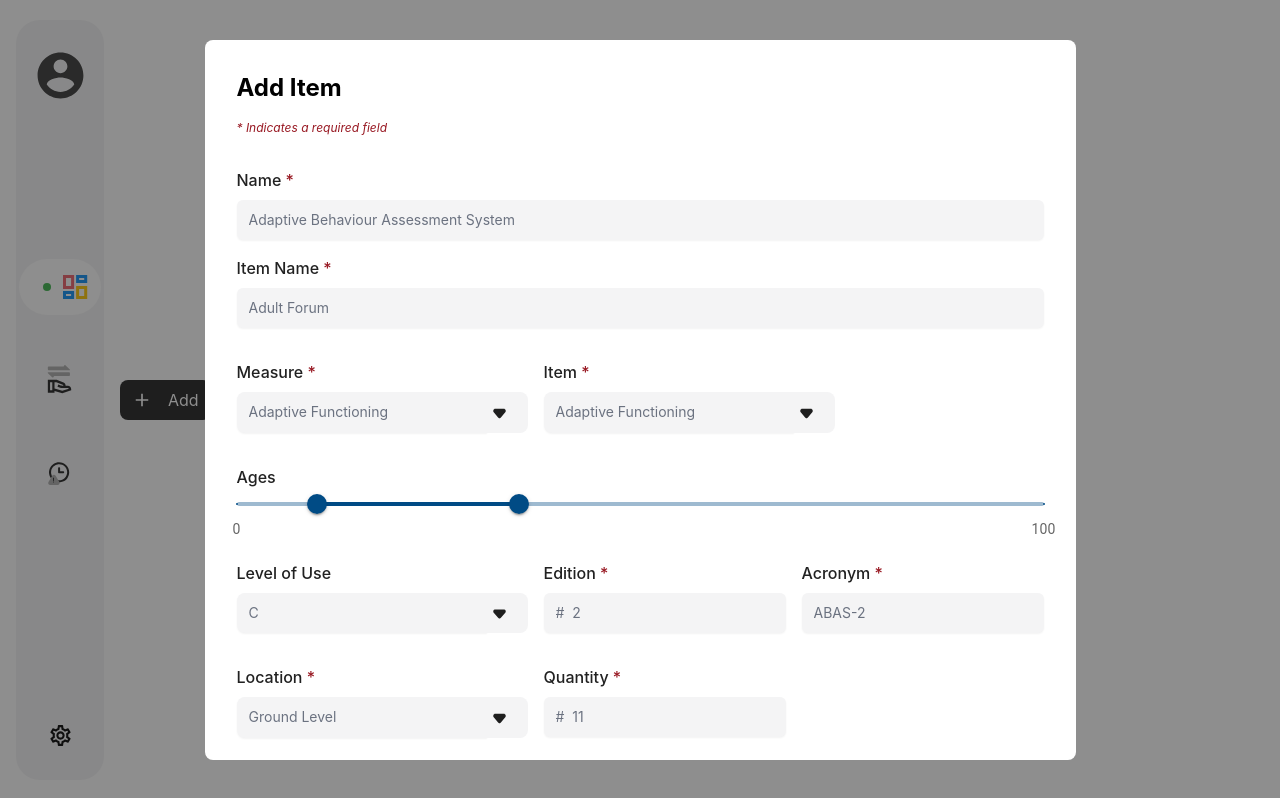
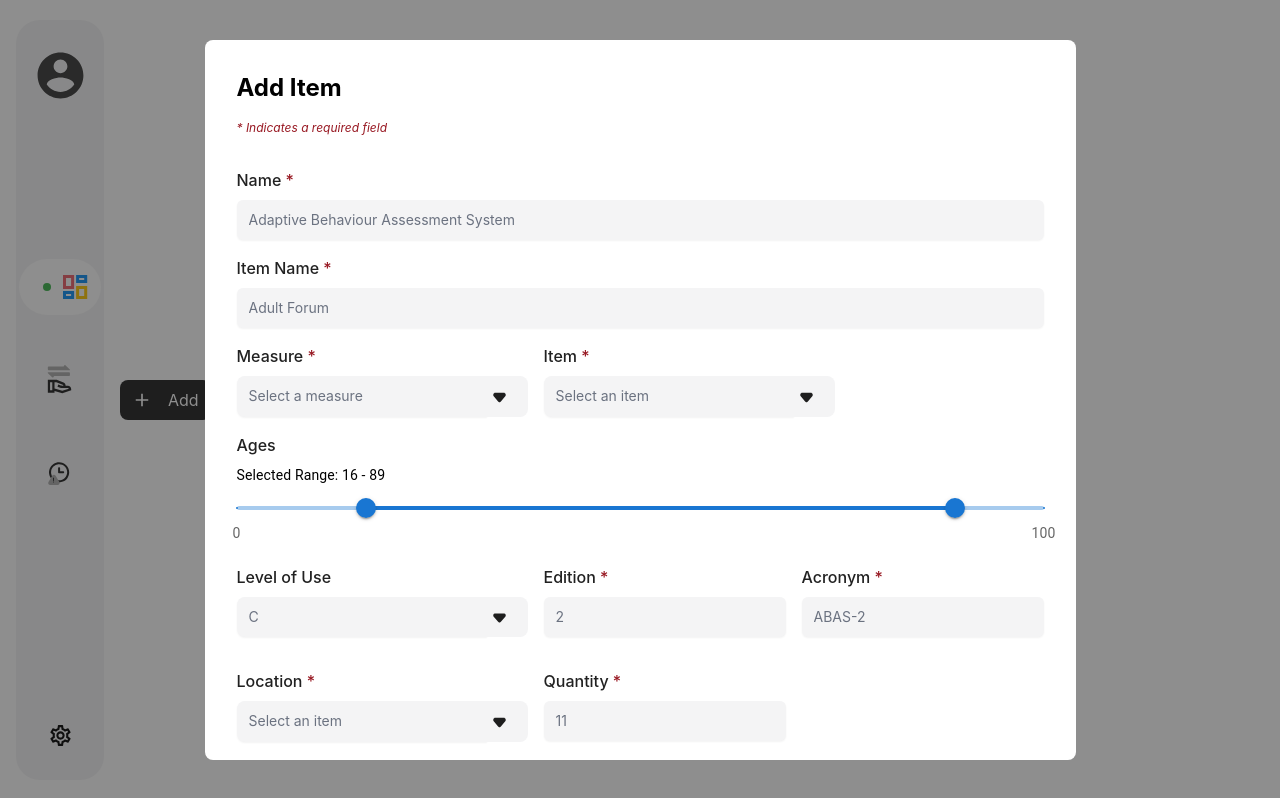
Before and after one commit to queens-psyc-clinic/app, a React (Create React App) app in the folder client/: page / in a window 1280 px wide. Both pictures are taken after a click on the button "Add". Built offline with nearby package versions, Linux system fonts and the light colour scheme.

Commit message:
pr changes

```diff
--- a/client/src/components/DropDown.tsx
+++ b/client/src/components/DropDown.tsx
@@ -1,4 +1,4 @@
-import React, { useState } from 'react';
+import React, { useState, useEffect, useRef } from 'react';
 import dropdown from '../assets/icons/dropdown.svg';
 
 interface DropdownProps {
@@ -6,13 +6,13 @@ interface DropdownProps {
   label?: string;
   important?: boolean;
   type?: string;
+  options: string[];
 }
 
-const Dropdown: React.FC<DropdownProps> = ({ placeholder = "", label = "", important = false, type = "text" }: DropdownProps) => {
+const Dropdown: React.FC<DropdownProps> = ({ placeholder = "", label = "", important = false, type = "text", options }: DropdownProps) => {
   const [showDropdown, setShowDropdown] = useState(false);
   const [selectedOption, setSelectedOption] = useState("");
-
-  const options = ["Adaptive Functioning", "Option 2", "Option 3"];
+  const dropdownRef = useRef<HTMLDivElement>(null);
 
   const toggleDropdown = () => {
     setShowDropdown(!showDropdown);
@@ -27,8 +27,22 @@ const Dropdown: React.FC<DropdownProps> = ({ placeholder = "", label = "", impor
     setShowDropdown(true);
   };
 
+  useEffect(() => {
+    const handleClickOutside = (event: MouseEvent) => {
+      if (dropdownRef.current && !dropdownRef.current.contains(event.target as Node)) {
+        setShowDropdown(false);
+      }
+    };
+
+    document.addEventListener('mousedown', handleClickOutside);
+
+    return () => {
+      document.removeEventListener('mousedown', handleClickOutside);
+    };
+  }, []);
+
   return (
-    <div>
+    <div ref={dropdownRef}>
       <label htmlFor="inputText" className="block text-base font-medium leading-6 text-gray-900">
         {label} {important && <span className="text-red-200">*</span>}
       </label>
@@ -51,7 +65,7 @@ const Dropdown: React.FC<DropdownProps> = ({ placeholder = "", label = "", impor
           </button>
         </div>
         {showDropdown && (
-          <div className="absolute z-10 mt-1 w-40 rounded-md bg-white shadow-lg">
+          <div className="absolute z-10 mt-1 w-40 rounded-md bg-white shadow-lg max-h-40 overflow-y-auto">
             {options.map((option, index) => (
               <button
                 key={index}
--- a/client/src/components/InputField.tsx
+++ b/client/src/components/InputField.tsx
@@ -1,4 +1,4 @@
-import React from 'react';
+import React from "react";
 
 interface InputFieldProps {
   placeholder?: string;
@@ -7,10 +7,33 @@ interface InputFieldProps {
   type?: string;
 }
 
-const InputField: React.FC<InputFieldProps> = ({ placeholder = "", label = "", important = false, type = "text" }: InputFieldProps) => {
-    return (
+const InputField: React.FC<InputFieldProps> = ({
+  placeholder = "",
+  label = "",
+  important = false,
+  type = "text",
+}: InputFieldProps) => {
+  const handleInput = (event: React.KeyboardEvent<HTMLInputElement>) => {
+    if (type === "Number") {
+      const pattern = /^[0-9\b]+$/;
+      if (!pattern.test(event.key)) {
+        event.preventDefault();
+      }
+    }
+    if (type === "text") {
+      const pattern = /^[0-9a-zA-Z-]+$/;
+      if (!pattern.test(event.key)) {
+        event.preventDefault();
+      }
+    }
+  };
+
+  return (
     <div>
-      <label htmlFor="inputText" className="block text-base font-medium leading-6 text-gray-900">
+      <label
+        htmlFor="inputText"
+        className="block text-base font-medium leading-6 text-gray-900"
+      >
         {label} {important && <span className="text-red-200">*</span>}
       </label>
       <div className="mt-2 rounded-md">
@@ -20,10 +43,11 @@ const InputField: React.FC<InputFieldProps> = ({ placeholder = "", label = "", i
           id="inputText"
           className="block w-full rounded-md bg-gray-100 border-0 py-2 text-gray-900 placeholder:text-gray-300 focus:ring-3 focus:ring-inset focus:ring-gray-200 sm:text-sm sm:leading-6 shadow-sm"
           placeholder={placeholder}
+          onKeyPress={handleInput}
         />
       </div>
     </div>
   );
-}
+};
 
 export default InputField;
--- a/client/src/components/Modal.tsx
+++ b/client/src/components/Modal.tsx
@@ -1,8 +1,14 @@
-import React from 'react';
-import InputField from './InputField';
-import Dropdown from './DropDown';
-import RangeSlider from './RangeSlider';
+import React from "react";
+import InputField from "./InputField";
+import Dropdown from "./DropDown";
+import RangeSlider from "./RangeSlider";
 import { IoMdAdd } from "react-icons/io";
+import {
+  Measure,
+  itemTypeOptions,
+  LevelOfUse,
+  Location,
+} from "../models/libraryItem";
 
 interface ModalProps {
   modalTitle: string;
@@ -10,7 +16,15 @@ interface ModalProps {
   secButtonLabel?: string;
 }
 
-export default function Modal({ modalTitle, buttonLabel, secButtonLabel = " " }: ModalProps) {
+const measureOptions = Object.values(Measure).map((value) => value as string);
+const levelOptions = Object.values(LevelOfUse).map((value) => value as string);
+const LocationOptions = Object.values(Location).map((value) => value as string);
+
+export default function Modal({
+  modalTitle,
+  buttonLabel,
+  secButtonLabel = " ",
+}: ModalProps) {
   const [isOpen, setIsOpen] = React.useState(false);
 
   const openModal = () => {
@@ -23,7 +37,10 @@ export default function Modal({ modalTitle, buttonLabel, secButtonLabel = " " }:
 
   return (
     <div>
-            <button onClick={openModal} className="text-white bg-black px-3 py-2 m-4 rounded-lg flex items-center">
+      <button
+        onClick={openModal}
+        className="text-white bg-black px-3 py-2 m-4 rounded-lg flex items-center"
+      >
         <i className="mr-4">
           <IoMdAdd size={20} />
         </i>
@@ -33,48 +50,102 @@ export default function Modal({ modalTitle, buttonLabel, secButtonLabel = " " }:
         <div className="fixed inset-0 flex items-center justify-center bg-black bg-opacity-50 p-10">
           <div className="bg-white rounded-lg p-8 min-w-20 max-h-full min-w-fit overflow-y-auto">
             <h2 className="text-2xl font-bold mb-4">{modalTitle}</h2>
-                        <p className='text-xs mb-4 text-red-200 italic'>* Indicates a required field</p>
-                        <div className='py-4'>
-                            <InputField placeholder="Adaptive Behaviour Assessment System" label="Name" important={true}/>
+            <p className="text-xs mb-4 text-red-200 italic">
+              * Indicates a required field
+            </p>
+            <div className="py-4">
+              <InputField
+                placeholder="Adaptive Behaviour Assessment System"
+                label="Name"
+                important={true}
+              />
             </div>
-                        <div className='pb-4'>
-                            <InputField placeholder="Adult Forum" label="Item Name" important={true}/>
+            <div className="pb-4">
+              <InputField
+                placeholder="Adult Forum"
+                label="Item Name"
+                important={true}
+              />
             </div>
-                        <div className='flex flex-row py-4'>
-                            <div className='pr-4'>
-                                <Dropdown placeholder="Adaptive Functioning" label="Measure" important={true}/>
+            <div className="flex">
+              <div className="pr-4">
+                <Dropdown
+                  placeholder="Select a measure"
+                  label="Measure"
+                  options={measureOptions}
+                  important={true}
+                />
               </div>
               <div>
-                                <Dropdown placeholder="Adaptive Functioning" label="Item" important={true}/>
+                <Dropdown
+                  placeholder="Select an item"
+                  label="Item"
+                  options={itemTypeOptions}
+                  important={true}
+                />
               </div>
             </div>
-                        <div className='py-4'>
-                            <RangeSlider label='Ages'/>
+            <div className="py-4">
+              <RangeSlider label="Ages" />
             </div>
-                        <div className='flex flex-row pb-4'>
-                            <div className='pr-4'>
-                                <Dropdown placeholder="C" label="Level of Use" important={false}/>
+            <div className="flex flex-row pb-4">
+              <div className="pr-4">
+                <Dropdown
+                  placeholder="C"
+                  label="Level of Use"
+                  options={levelOptions}
+                  important={false}
+                />
               </div>
-                            <div className='pr-4'>
-                                <InputField placeholder="#  2" label="Edition" important={true} type="Number"/>
+              <div className="pr-4">
+                <InputField
+                  placeholder="2"
+                  label="Edition"
+                  important={true}
+                  type="Number"
+                />
               </div>
               <div>
-                                <InputField placeholder="ABAS-2" label="Acronym" important={true}/>
+                <InputField
+                  placeholder="ABAS-2"
+                  label="Acronym"
+                  important={true}
+                />
               </div>
             </div>
-                        <div className='flex flex-row py-4'>
-                            <div className='pr-4'>
-                                <Dropdown placeholder="Ground Level" label="Location" important={true}/>
+            <div className="flex flex-row py-4">
+              <div className="pr-4">
+                <Dropdown
+                  placeholder="Select an item"
+                  label="Location"
+                  options={LocationOptions}
+                  important={true}
+                />
               </div>
               <div>
-                                <InputField placeholder="#  11" label="Quantity" important={true} type="Number"/>
+                <InputField
+                  placeholder="11"
+                  label="Quantity"
+                  important={true}
+                  type="Number"
+                />
               </div>
             </div>
-                        <div className='flex justify-end pt-10'>
+            <div className="flex justify-end pt-10">
               {secButtonLabel.trim() && (
-                                <button onClick={closeModal} className="hover:bg-gray-100 hover:text-gray-900 px-6 py-2 border-2 border-gray-900 rounded-lg text-sm font-semibold mr-4">{secButtonLabel}</button>
+                <button
+                  onClick={closeModal}
+                  className="hover:bg-gray-100 hover:text-gray-900 px-6 py-2 border-2 border-gray-900 rounded-lg text-sm font-semibold mr-4"
+                >
+                  {secButtonLabel}
+                </button>
               )}
-                            <button onClick={closeModal} className="text-white hover:bg-blue-100 bg-blue-200 px-6 py-2 rounded-lg text-sm font-semibold">{buttonLabel}</button>
+              <button
+                onClick={closeModal}
+                className="text-white hover:bg-blue-100 bg-blue-200 px-6 py-2 rounded-lg text-sm font-semibold"
+              >
+                {buttonLabel}
+              </button>
             </div>
           </div>
         </div>
--- a/client/src/components/RangeSlider.tsx
+++ b/client/src/components/RangeSlider.tsx
@@ -1,9 +1,9 @@
-import * as React from 'react';
-import Slider from '@mui/material/Slider';
-import Typography from '@mui/material/Typography';
+import * as React from "react";
+import Slider from "@mui/material/Slider";
+import Typography from "@mui/material/Typography";
 
 function valuetext(value: number) {
-  return `${value}°C`;
+  return `${value}`;
 }
 
 interface RangeSliderProps {
@@ -16,16 +16,19 @@ const MIN = 0;
 const marks = [
   {
     value: MIN,
-      label: '0',
+    label: "0",
   },
   {
     value: MAX,
-      label: '100',
+    label: "100",
   },
 ];
 
-const RangeSlider: React.FC<RangeSliderProps> = ({ label = " ", important = false }: RangeSliderProps) => {
-  const [value, setValue] = React.useState<number[]>([10, 35]);
+const RangeSlider: React.FC<RangeSliderProps> = ({
+  label = " ",
+  important = false,
+}: RangeSliderProps) => {
+  const [value, setValue] = React.useState<number[]>([16, 89]);
 
   const handleChange = (_event: Event, newValue: number | number[]) => {
     setValue(newValue as number[]);
@@ -33,20 +36,25 @@ const RangeSlider: React.FC<RangeSliderProps> = ({ label = " ", important = fals
 
   return (
     <div>
-        <label htmlFor="inputText" className="block text-base font-medium leading-6 text-gray-900">
+      <label
+        htmlFor="inputText"
+        className="block text-base font-medium leading-6 text-gray-900"
+      >
         {label} {important && <span className="text-red-200">*</span>}
       </label>
+      <Typography className="text-sm py-2">
+        Selected Range: {value[0]} - {value[1]}
+      </Typography>
       <Slider
         marks={marks}
-            getAriaLabel={() => 'Age range'}
+        getAriaLabel={() => "Age range"}
         value={value}
-            className="text-blue-200"
         onChange={handleChange}
         valueLabelDisplay="auto"
         getAriaValueText={valuetext}
       />
     </div>
   );
-}
+};
 
 export default RangeSlider;
--- a/client/src/models/libraryItem.ts
+++ b/client/src/models/libraryItem.ts
@@ -25,7 +25,20 @@ export type ItemType =
   | "Kit"
   | "Manual"
   | "Scoring"
-  | "USB Stick";
+  | "USB Stick"
+  | "Textbook";
+
+export const itemTypeOptions: string[] = [
+  "Book",
+  "CD",
+  "Form",
+  "Install Disk",
+  "Kit",
+  "Manual",
+  "Scoring",
+  "USB Stick",
+  "Textbook",
+];
 
 export enum Measure {
   AcademicAchievement = "Academic Achievement",
@@ -56,3 +69,8 @@ export enum LevelOfUse {
   C,
   S,
 }
+
+export enum Location {
+  MainFloor = "Main Floor",
+  Upstairs = "Upstairs",
+}
```
Lines whose indentation alone changed are shown as unchanged.
